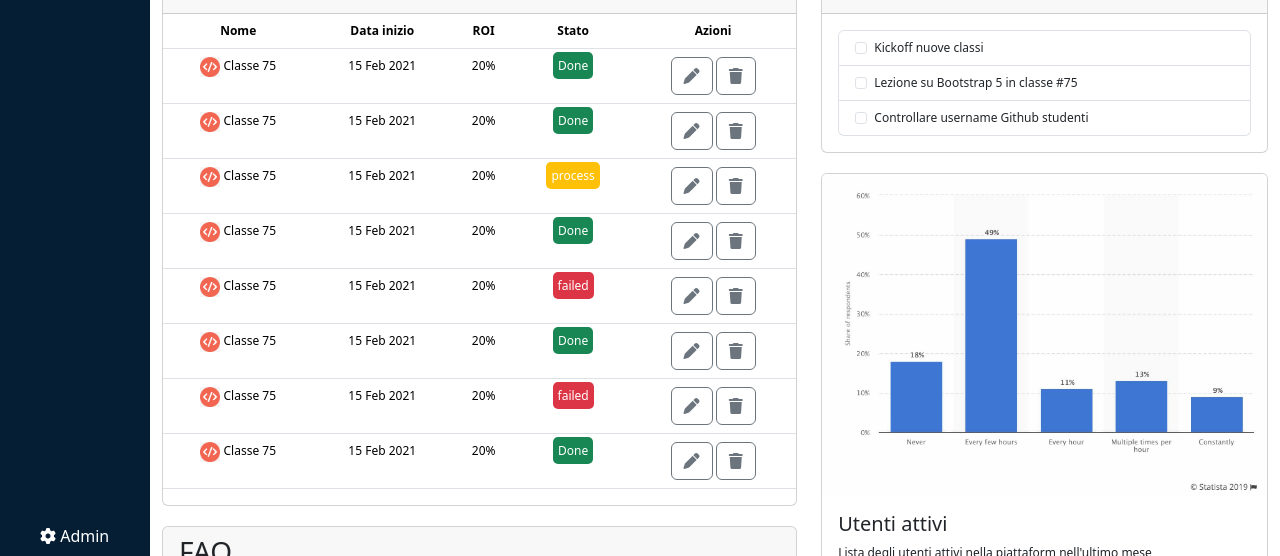
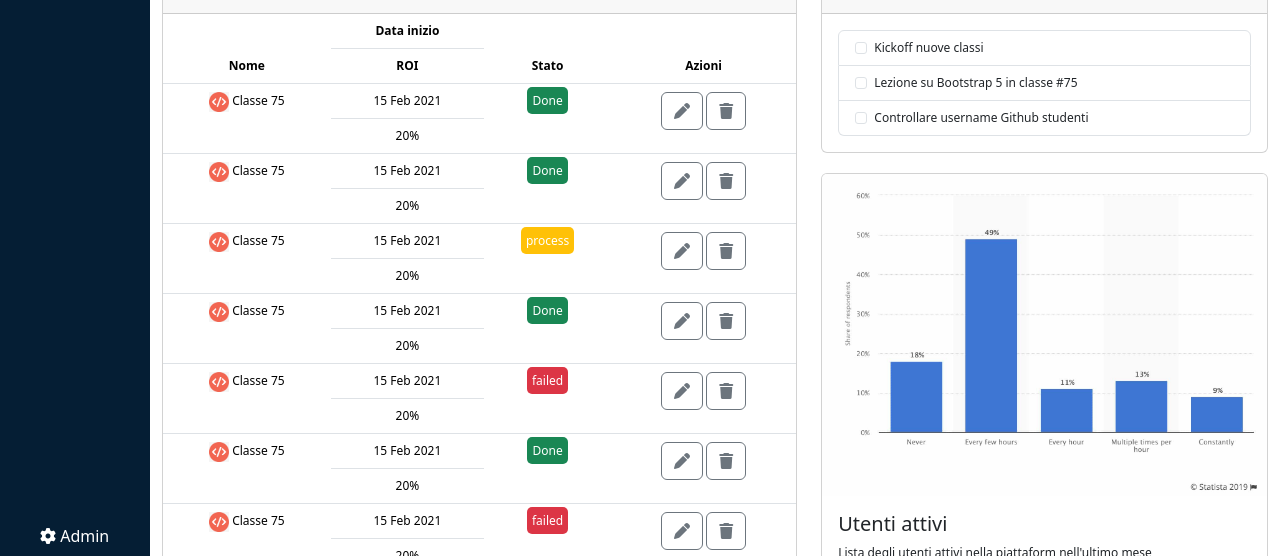
Before and after one commit to AriannaRuggirello/html-css-bootstrap-dashboard, a plain HTML site: page index.html in a window 1280 px wide. Shown: the part 244-800 px from the top of the page. Drawn offline with nearby package versions, Linux system fonts and the light colour scheme.

Commit message:
prossime classi section update

```diff
--- a/css/style.css
+++ b/css/style.css
@@ -52,12 +52,25 @@ aside li{
     color: white;
 }
 
-
+/* main content */
 
 #main_content_bottom{
     width: calc(100% - 150px );
     overflow: scroll;
 
+}
+
+#main_top{
+    color: white;
+    background-color: #1b72e8;
+    padding: 20px 0;
+    height: 100px;
+}
+@media screen and (max-width:375px) {
+    #main_top{
+        height: 220px;
+
+    }
 }
 
 @media screen and (max-width:810px) {
@@ -73,13 +86,6 @@ aside li{
     }
 }
 
-#main_top{
-    color: white;
-    background-color: #1b72e8;
-    padding: 20px 0;
-    height: 100px;
-}
-
 .breadcrumb li{
     padding-left: 10px;
 }
@@ -92,13 +98,15 @@ aside li{
     border-radius: 20px;
 }
 /* offcanvas */
-.offcanvas{
+.offcanvas,.offcanvas-lg{
     --bs-offcanvas-width: 40%;
 }
+
+.offcanvas,.offcanvas-sm,.offcanvas-md{
+    --bs-offcanvas-width: 100%;
+
+}
 /* main bottom */
-/* #main_bottom{
-    background-color: white;
-} */
 
 .card{
     font-size: 12px;
--- a/index.html
+++ b/index.html
@@ -291,8 +291,8 @@
                                         <thead>
                                             <tr>
                                                 <th scope="col">Nome</th>
-                                                <th scope="col">Data inizio</th>
-                                                <th scope="col">ROI</th>
+                                                <th class="d-none d-lg-block" scope="col">Data inizio</th>
+                                                <th class="d-none d-lg-block" scope="col">ROI</th>
                                                 <th scope="col">Stato</th>
                                                 <th scope="col">Azioni</th>
                                             </tr>
@@ -306,8 +306,8 @@
                                                 <span>Classe 75</span>
 
                                             </td>
-                                            <td>15 Feb 2021</td>
-                                            <td>20%</td>
+                                            <td class="d-none d-lg-block">15 Feb 2021</td>
+                                            <td class="d-none d-lg-block">20%</td>
                                             <td>
                                                 <span class="label done">
                                                     Done
@@ -329,8 +329,8 @@
                                                 <span>Classe 75</span>
 
                                             </td>
-                                            <td>15 Feb 2021</td>
-                                            <td>20%</td>
+                                            <td class="d-none d-lg-block">15 Feb 2021</td>
+                                            <td class="d-none d-lg-block">20%</td>
                                             <td>
                                                 <span class="label done">
                                                     Done
@@ -352,8 +352,8 @@
                                                 <span>Classe 75</span>
 
                                             </td>
-                                            <td>15 Feb 2021</td>
-                                            <td>20%</td>
+                                            <td class="d-none d-lg-block">15 Feb 2021</td>
+                                            <td class="d-none d-lg-block">20%</td>
                                             <td>
                                                 <span class="label process">
                                                     process
@@ -375,8 +375,8 @@
                                                 <span>Classe 75</span>
 
                                             </td>
-                                            <td>15 Feb 2021</td>
-                                            <td>20%</td>
+                                            <td class="d-none d-lg-block">15 Feb 2021</td>
+                                            <td class="d-none d-lg-block">20%</td>
                                             <td>
                                                 <span class="label done">
                                                     Done
@@ -398,8 +398,8 @@
                                                 <span>Classe 75</span>
 
                                             </td>
-                                            <td>15 Feb 2021</td>
-                                            <td>20%</td>
+                                            <td class="d-none d-lg-block">15 Feb 2021</td>
+                                            <td class="d-none d-lg-block">20%</td>
                                             <td>
                                                 <span class="label failed">
                                                     failed
@@ -421,8 +421,8 @@
                                                 <span>Classe 75</span>
 
                                             </td>
-                                            <td>15 Feb 2021</td>
-                                            <td>20%</td>
+                                            <td class="d-none d-lg-block">15 Feb 2021</td>
+                                            <td class="d-none d-lg-block">20%</td>
                                             <td>
                                                 <span class="label done">
                                                     Done
@@ -444,8 +444,8 @@
                                                 <span>Classe 75</span>
 
                                             </td>
-                                            <td>15 Feb 2021</td>
-                                            <td>20%</td>
+                                            <td class="d-none d-lg-block">15 Feb 2021</td>
+                                            <td class="d-none d-lg-block">20%</td>
                                             <td>
                                                 <span class="label failed">
                                                     failed
@@ -467,8 +467,8 @@
                                                 <span>Classe 75</span>
 
                                             </td>
-                                            <td>15 Feb 2021</td>
-                                            <td>20%</td>
+                                            <td class="d-none d-lg-block">15 Feb 2021</td>
+                                            <td class="d-none d-lg-block">20%</td>
                                             <td>
                                                 <span class="label done">
                                                     Done
```
